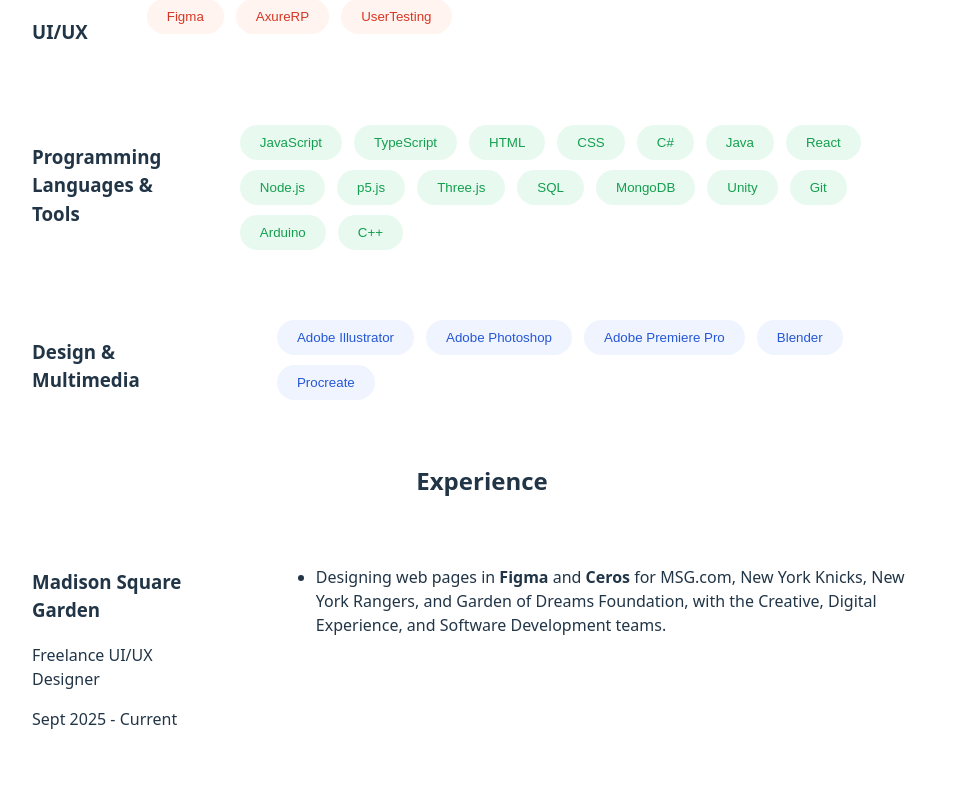
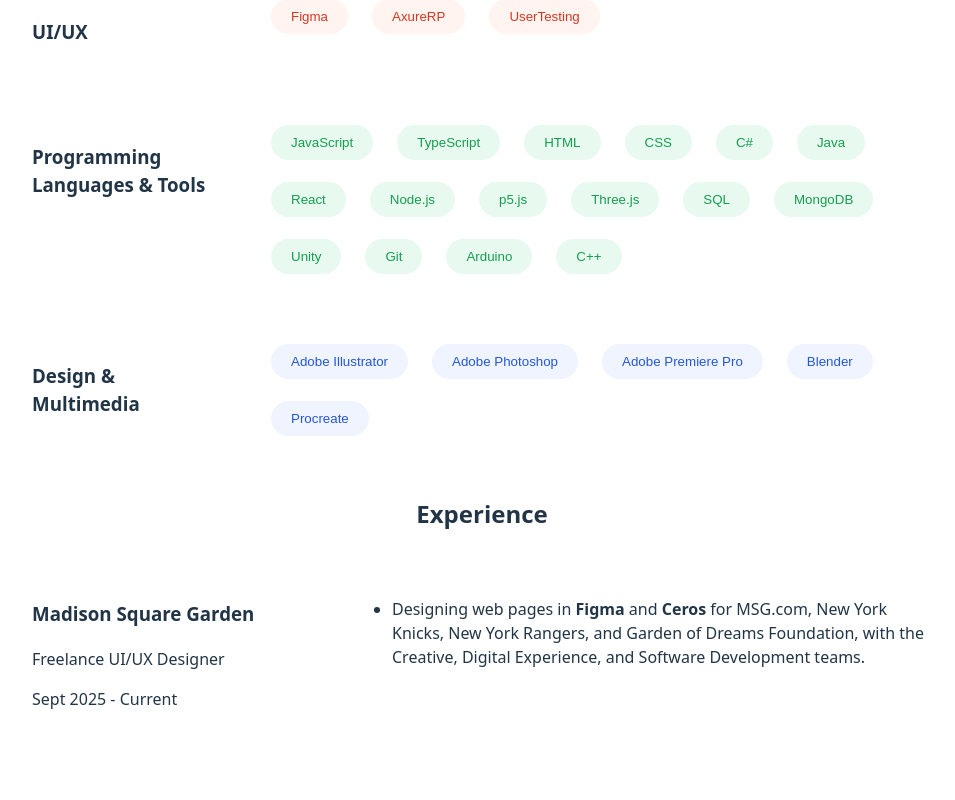
Before and after one commit to chrissye0/personal-website, a React (Vite) app: page /about in a window 1280 px wide. Shown: the part 660-1460 px from the top of the page, without its empty margins (158-1113 px from the left). Built offline with nearby package versions, Linux system fonts and the light colour scheme.

Commit message:
more about section formatting with css grid

```diff
--- a/src/styles/App.css
+++ b/src/styles/App.css
@@ -156,21 +156,27 @@
 }
 
 .ui-ux, .programming, .design {
+  display: grid;
+  grid-template-columns: 20% 1fr;
+  gap: 60px;
+  width: 100%;
+}
+
+.ui-ux-skills, .programming-skills, .design-skills {
   display: flex;
-  gap: 60px;
+  flex-wrap: wrap;
+  justify-content: flex-start; /* 👈 key */
   align-items: flex-start;
+  gap: 12px;
   width: 100%;
 }
 
 .job {
-  display: flex;
-  gap: 60px;
+  display: grid;
   align-items: top;
+  grid-template-columns: 0.5fr 1fr;
+  gap: 30px;
   width: 100%;
-}
-
-.job-details {
-  width: 50%;
 }
 
 /* skill bubbles */
```
